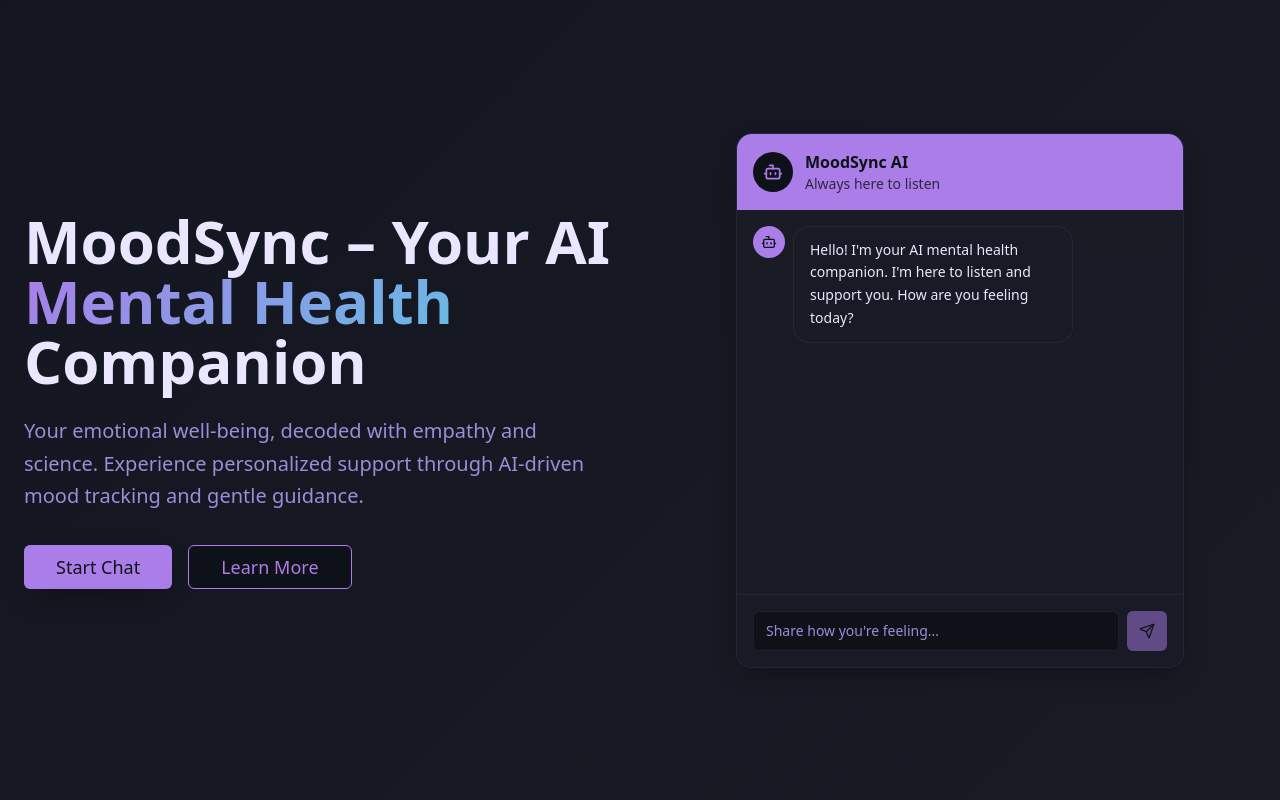
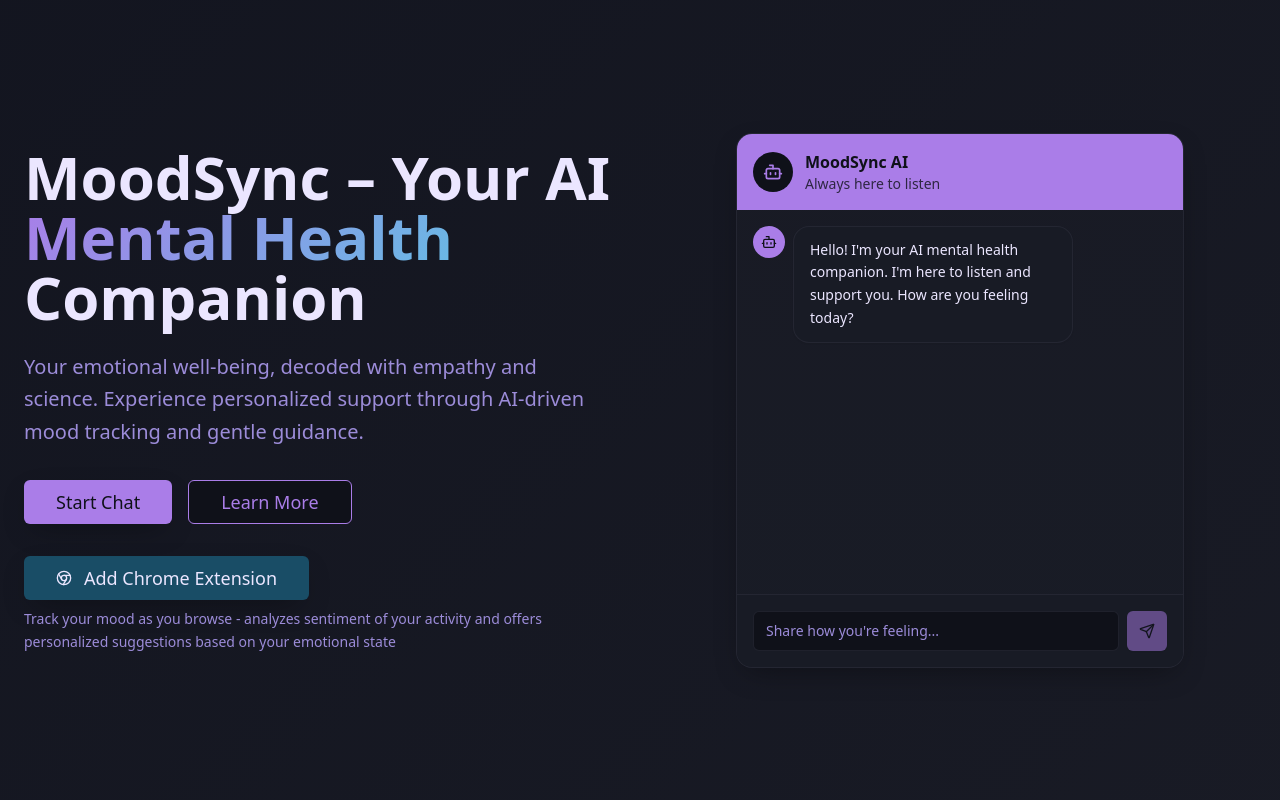
Before and after one commit to krishlanjewar-code/moodsync-serene-desktop-ui, a React (Vite) app: page / in a window 1280 px wide. Shown: the top 800 px of the page. Built offline with nearby package versions, Linux system fonts and the light colour scheme.

Commit message:
Add Chrome extension button
Add a button to the UI that links to a Chrome extension. The extension will analyze browsing activity, track mood, and offer personalized suggestions.

```diff
--- a/src/components/HeroChatbot.tsx
+++ b/src/components/HeroChatbot.tsx
@@ -1,5 +1,5 @@
 import React, { useState, useRef, useEffect } from 'react';
-import { Send, Bot, User } from 'lucide-react';
+import { Send, Bot, User, Chrome } from 'lucide-react';
 import { Button } from '@/components/ui/button';
 import { Input } from '@/components/ui/input';
 
@@ -120,6 +120,20 @@ export const HeroChatbot = () => {
               Learn More
             </Button>
           </div>
+
+          <div className="mt-6">
+            <Button
+              variant="secondary"
+              size="lg"
+              className="bg-secondary hover:bg-secondary/80 text-secondary-foreground px-8 py-4 text-lg shadow-soft transition-all duration-300 hover:scale-105 flex items-center gap-3"
+            >
+              <Chrome className="w-5 h-5" />
+              Add Chrome Extension
+            </Button>
+            <p className="text-sm text-muted-foreground mt-2 leading-relaxed">
+              Track your mood as you browse - analyzes sentiment of your activity and offers personalized suggestions based on your emotional state
+            </p>
+          </div>
         </div>
 
         {/* Chat Interface */}
```
